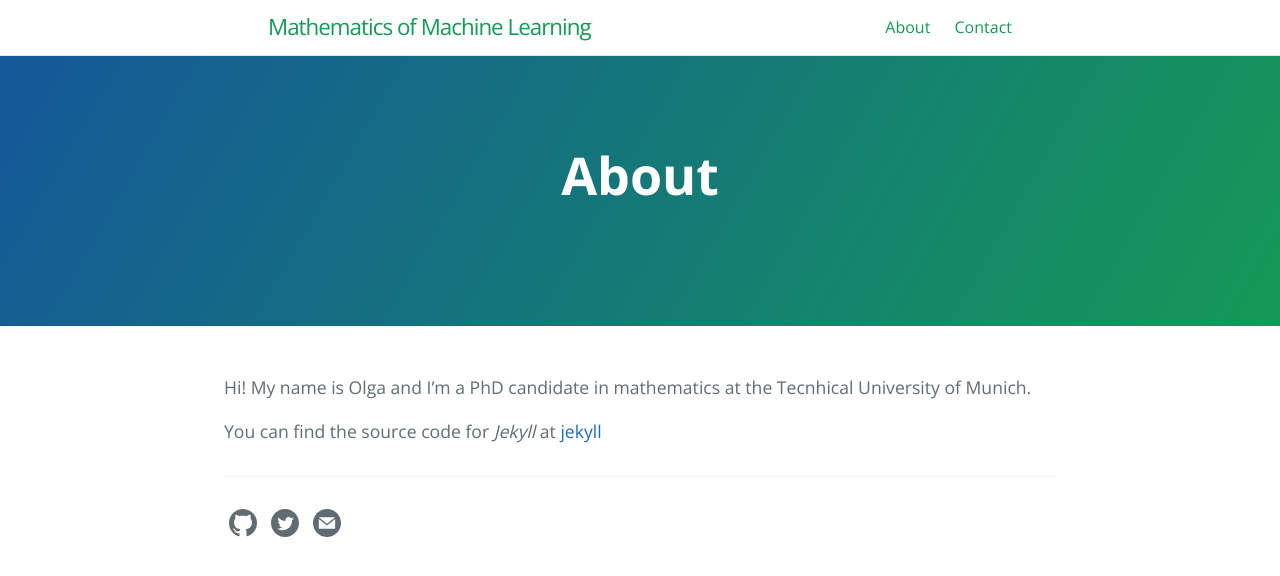
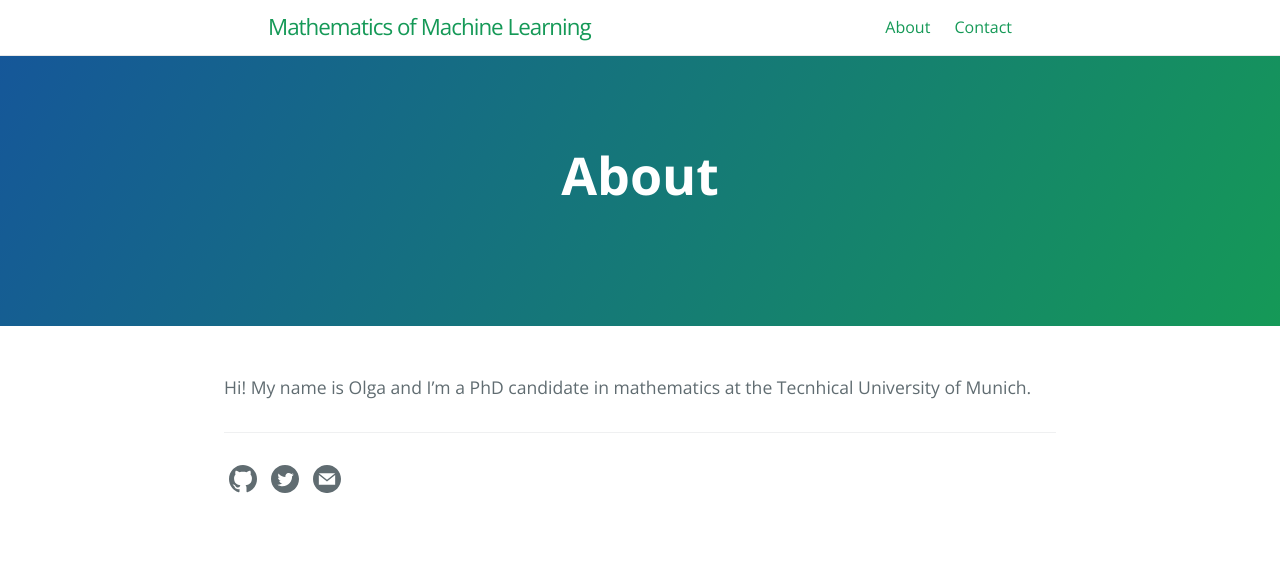
Before and after one commit to olgagraf/olgagraf.github.io, a Jekyll site: the page built from about.md, in a window 1280 px wide. Shown: the top 576 px of the page. Built offline with Jekyll 4.4.1, drawn with Linux system fonts in a browser that asks for light colours.

Commit message:
Update about.md

```diff
--- a/about.md
+++ b/about.md
@@ -9,8 +9,6 @@ order: 0
 
 Hi! My name is Olga and I'm a PhD candidate in mathematics at the Tecnhical University of Munich.
 
-You can find the source code for _Jekyll_ at [jekyll](https://github.com/jekyll/jekyll)
-
 <!---
 [Go to the Home Page]({{ '/' | absolute_url }})
 -->
```
